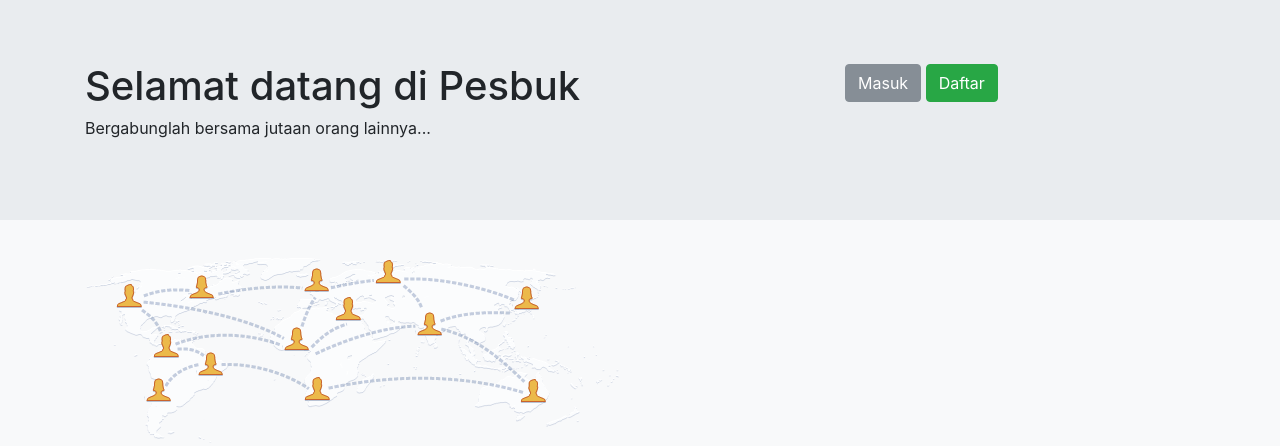
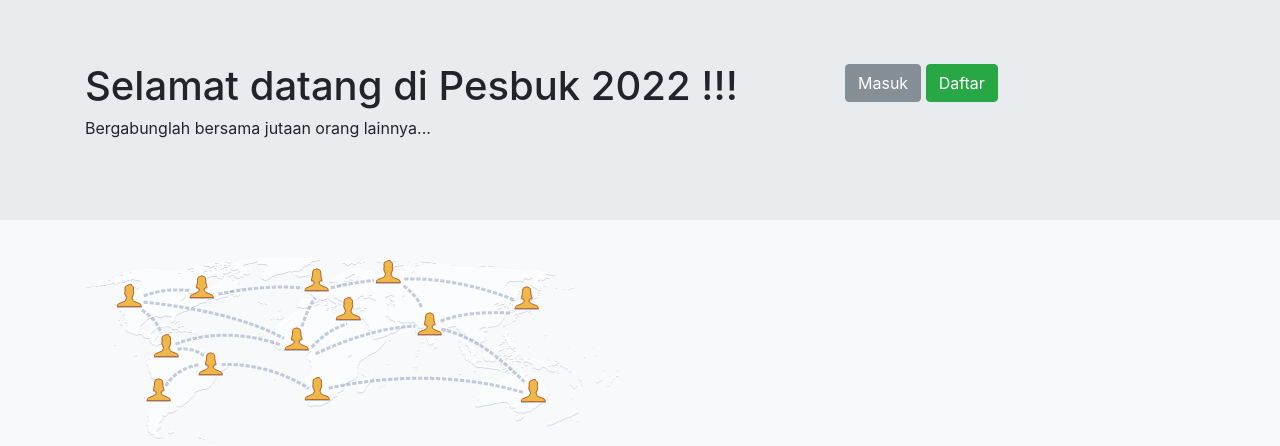
Before and after one commit to alendwahida/sosial-media, a PHP site: page / in a window 1280 px wide. Shown: the top 446 px of the page. Run offline with PHP 8.4, Linux system fonts and the light colour scheme.

Commit message:
Merubah index.php

```diff
--- a/index.php
+++ b/index.php
@@ -14,7 +14,7 @@
             <div class="container">
                 <div class="row">
                     <div class="col-md-8">
-                        <h1>Selamat datang di Pesbuk</h1>
+                        <h1>Selamat datang di Pesbuk 2022 !!!</h1>
                         <p>Bergabunglah bersama jutaan orang lainnya...</p>
                     </div>
                     <div class="col-md-4">
```
